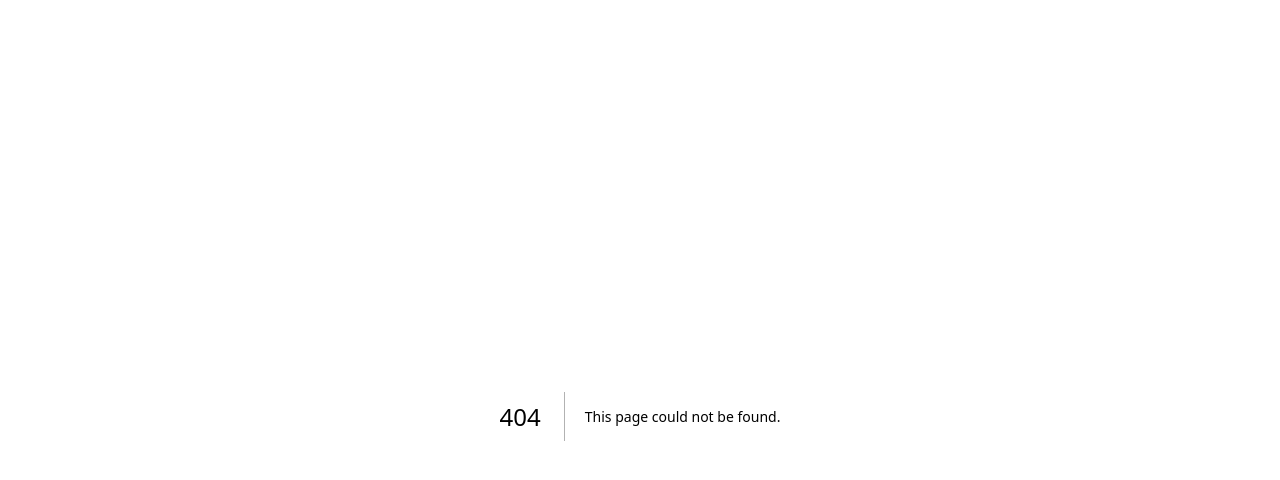
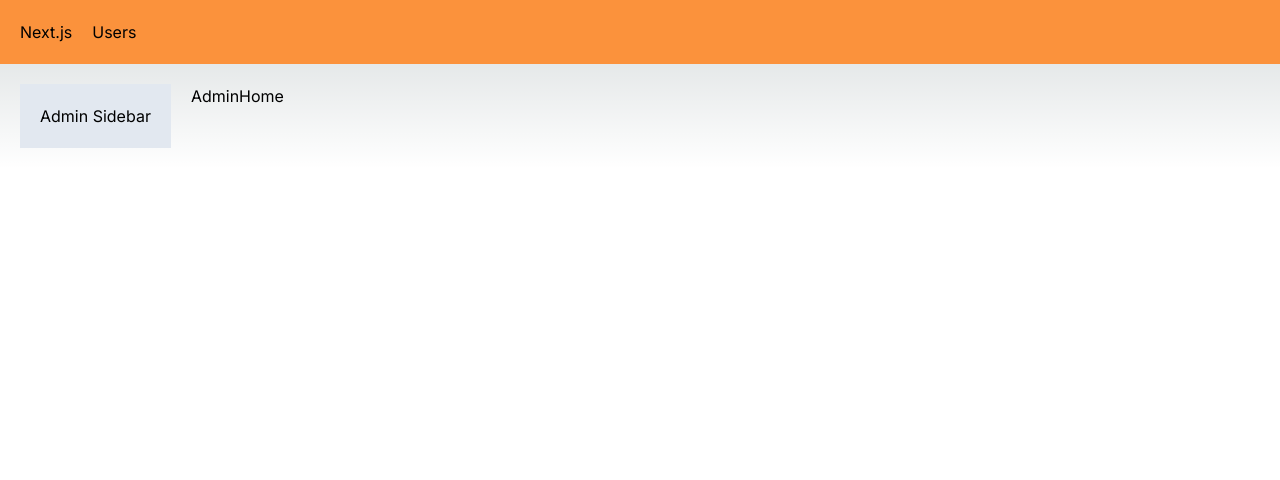
Before and after one commit to sachinjdv7/Nextjs-fundamentals, a Next.js app: page /admin in a window 1280 px wide. Before the commit this address had no page. Shown: the top 480 px of the page. Built offline with nearby package versions, Linux system fonts and the light colour scheme.

Commit message:
custom layout

```diff
--- /dev/null
+++ b/app/NavBar.tsx
@@ -0,0 +1,15 @@
+import Link from "next/link";
+import React from "react";
+
+const NavBar = () => {
+  return (
+    <div className="flex bg-orange-400 p-5">
+      <Link href="/" className="mr-5">
+        Next.js
+      </Link>
+      <Link href="/users">Users</Link>
+    </div>
+  );
+};
+
+export default NavBar;
--- /dev/null
+++ b/app/admin/layout.tsx
@@ -0,0 +1,14 @@
+import { ReactNode } from "react";
+interface Props {
+  children: ReactNode;
+}
+const layout = ({ children }: Props) => {
+  return (
+    <div className="flex">
+      <aside className="bg-slate-200 p-5 mr-5">Admin Sidebar</aside>
+      <div>{children}</div>
+    </div>
+  );
+};
+
+export default layout;
--- /dev/null
+++ b/app/admin/page.tsx
@@ -0,0 +1,7 @@
+import React from "react";
+
+const AdminHome = () => {
+  return <div>AdminHome</div>;
+};
+
+export default AdminHome;
--- a/app/globals.css
+++ b/app/globals.css
@@ -24,5 +24,10 @@
       rgb(var(--background-end-rgb))
     )
     rgb(var(--background-start-rgb));
-  padding: 1rem;
 }
+
+@layer base {
+  h1 {
+    @apply font-extrabold text-2xl mb-3;
+  }
+}
--- a/app/layout.tsx
+++ b/app/layout.tsx
@@ -1,6 +1,7 @@
 import "./globals.css";
 import type { Metadata } from "next";
 import { Inter } from "next/font/google";
+import NavBar from "./NavBar";
 
 const inter = Inter({ subsets: ["latin"] });
 
@@ -16,7 +17,10 @@
 }) {
   return (
     <html lang="en" data-theme="winter">
-      <body className={inter.className}>{children}</body>
+      <body className={inter.className}>
+        <NavBar />
+        <main className="p-5">{children}</main>
+      </body>
     </html>
   );
 }
```
